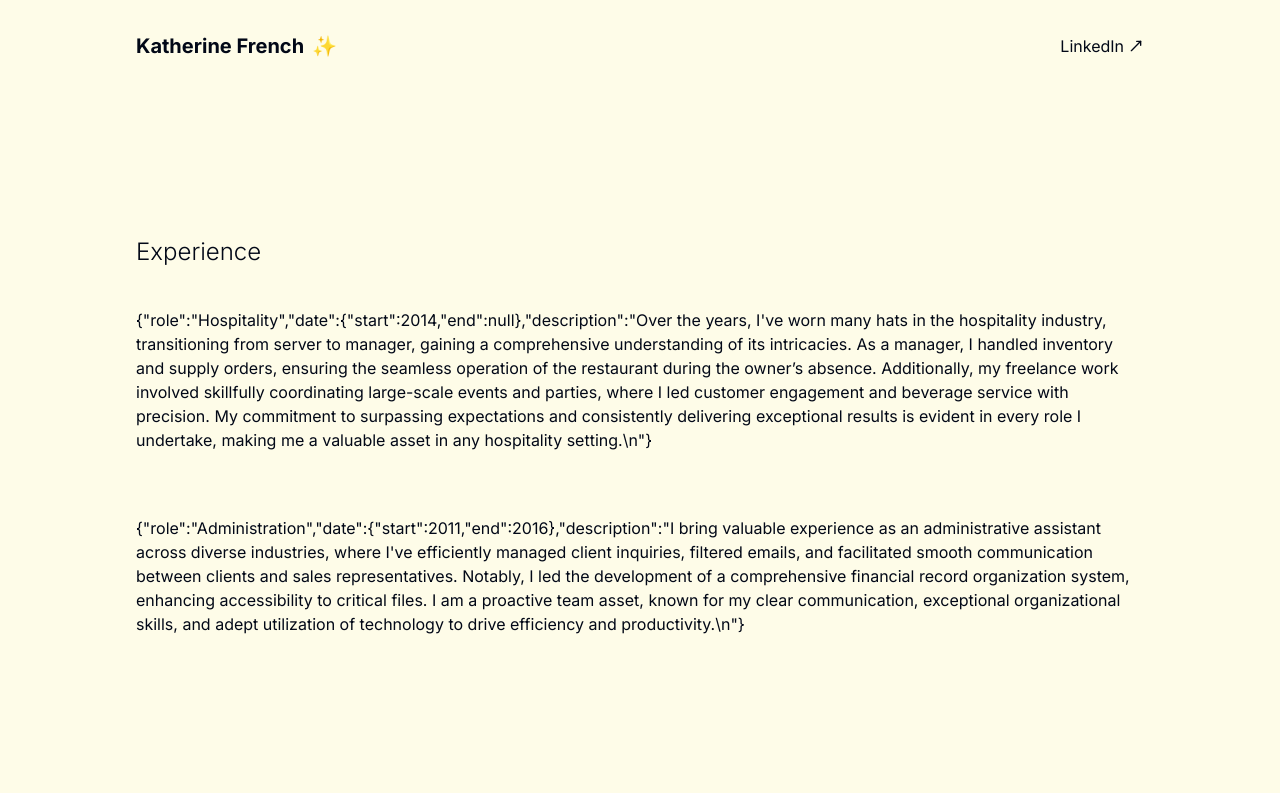
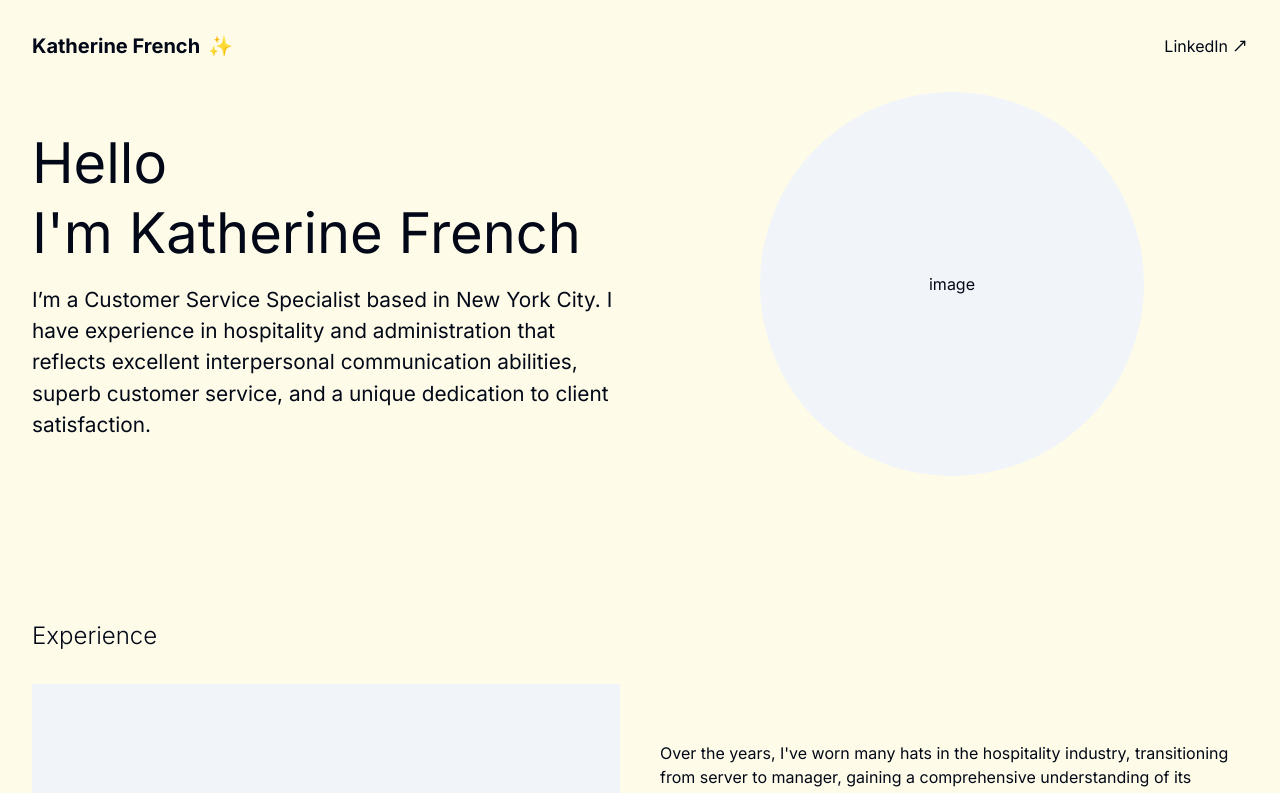
Before and after one commit to josephdburdick/katherinesfrench, a Next.js app: page / in a window 1280 px wide. Shown: the top 793 px of the page. Built offline with nearby package versions, Linux system fonts and the light colour scheme.

Commit message:
Add intro and experience; placeholder images

```diff
--- a/src/api/intro.md
+++ b/src/api/intro.md
@@ -1,8 +1,7 @@
 ---
 title: Intro
+heading1: Hello
+heading2: I'm Katherine French
 ---
 
-Hello
-I’m Katherine French
-
-I’m a Customer Service Specialist based in New Ykork City. I have experience in hospitality and administration that reflects excellent interpersonal communication abilities, superb customer service, and a unique dedication to client satisfaction.
+I’m a Customer Service Specialist based in New York City. I have experience in hospitality and administration that reflects excellent interpersonal communication abilities, superb customer service, and a unique dedication to client satisfaction.
--- a/src/app/_content/Experience.tsx
+++ b/src/app/_content/Experience.tsx
@@ -2,21 +2,19 @@
 
 import DateSpan from "@/components/global/DateSpan"
 import { useApi } from "@/components/providers/DataProvider"
-import { Experience, Role } from "@/lib/types"
+import { Experience as ExperienceType, Role } from "@/lib/types"
 import { cn } from "@/lib/utils"
 
 export default function Experience() {
   const { data } = useApi()
-  const experience: Experience = data.experience.attributes
+  const experience: ExperienceType = data.experience.attributes
   console.log(experience)
   const renderRole = (role: Role, key: number) => (
-    <li key={`role-${key}`} className="grid gap-2">
-      <div className="grid grid-cols-12">
-        <div className="col-span-12 font-semibold md:col-span-8 md:col-start-4"></div>
+    <li key={`role-${key}`}>
+      <div className="grid items-center gap-10 lg:grid-cols-2">
+        <div className="aspect-video bg-secondary"></div>
+        <div>{role.description}</div>
       </div>
-      <ul className="grid-auto-rows grid items-start gap-8">
-        {JSON.stringify(role)}
-      </ul>
     </li>
   )
 
--- a/src/app/_content/Intro.tsx
+++ b/src/app/_content/Intro.tsx
@@ -1,10 +1,42 @@
 "use client"
 
+import ExternalLink, {
+  ExternalLinkType,
+} from "@/components/global/ExternalLink"
 import { useApi } from "@/components/providers/DataProvider"
 
 function Intro() {
   const { data } = useApi()
-  return <div className="flex flex-col items-center justify-center"></div>
+  const { attributes, html } = data.intro
+
+  // const renderLinks = Object.values(data.contact.links).map(
+  //   (link: { href: string; text: string }, key: number) => (
+  //     <ExternalLink href={link.href} key={key}>
+  //       {link.text}
+  //     </ExternalLink>
+  //   ),
+  // )
+  return (
+    <div className="container">
+      <div className="grid grid-cols-12 gap-8">
+        <div className="col-span-12 flex items-center justify-center lg:col-span-6">
+          <div className="prose-scale flex flex-col space-y-4">
+            <h1>
+              {attributes.heading1}
+              <br /> {attributes.heading2}
+            </h1>
+            <div dangerouslySetInnerHTML={{ __html: html }} />
+            {/* {renderLinks} */}
+          </div>
+        </div>
+        <div className="col-span-12 flex items-center justify-center lg:col-span-6">
+          <div className="flex aspect-square w-96 max-w-full items-center justify-center rounded-full bg-secondary">
+            image
+          </div>
+        </div>
+      </div>
+    </div>
+  )
 }
 
 export default Intro
--- a/src/app/globals.css
+++ b/src/app/globals.css
@@ -1,29 +1,6 @@
 @tailwind base;
 @tailwind components;
 @tailwind utilities;
-
-@layer components {
-  .container {
-    @apply md:max-w-[768px] lg:max-w-[900px] xl:max-w-[1200px] 2xl:max-w-[1320px];
-    @apply px-4 sm:px-8 md:px-12 lg:px-16 xl:px-24;
-  }
-}
-
-.marquee-wrapper {
-  mask-image: linear-gradient(
-    to right,
-    rgba(0, 0, 0, 0),
-    rgba(0, 0, 0, 1) 20%,
-    rgba(0, 0, 0, 1) 80%,
-    rgba(0, 0, 0, 0)
-  );
-}
-
-@keyframes scrollLeft {
-  to {
-    left: -200px;
-  }
-}
 
 @layer base {
   :root {
@@ -48,28 +25,6 @@
     --ring: 222.2 84% 4.9%;
     --radius: 0.5rem;
   }
-
-  .dark {
-    --background: 222.2 84% 4.9%;
-    --foreground: 210 40% 98%;
-    --card: 222.2 84% 4.9%;
-    --card-foreground: 210 40% 98%;
-    --popover: 222.2 84% 4.9%;
-    --popover-foreground: 210 40% 98%;
-    --primary: 210 40% 98%;
-    --primary-foreground: 222.2 47.4% 11.2%;
-    --secondary: 217.2 32.6% 17.5%;
-    --secondary-foreground: 210 40% 98%;
-    --muted: 217.2 32.6% 17.5%;
-    --muted-foreground: 215 20.2% 65.1%;
-    --accent: 217.2 32.6% 17.5%;
-    --accent-foreground: 210 40% 98%;
-    --destructive: 0 62.8% 30.6%;
-    --destructive-foreground: 210 40% 98%;
-    --border: 217.2 32.6% 17.5%;
-    --input: 217.2 32.6% 17.5%;
-    --ring: 212.7 26.8% 83.9%;
-  }
 }
 
 @layer base {
--- a/src/app/layout.tsx
+++ b/src/app/layout.tsx
@@ -1,3 +1,4 @@
+import { cn } from "@/lib/utils"
 import { Inter } from "next/font/google"
 
 import "./globals.css"
@@ -11,7 +12,7 @@ export default async function RootLayout({
 }>) {
   return (
     <html lang="en">
-      <body className={inter.className}>{children}</body>
+      <body className={cn(inter.className, "bg-yellow-50")}>{children}</body>
     </html>
   )
 }
--- a/src/app/page.tsx
+++ b/src/app/page.tsx
@@ -12,14 +12,12 @@ export default async function Home() {
 
   return (
     <DataProvider initialData={data}>
-      <div className="max-h-[100dvh] bg-yellow-50">
       <Header />
       <Intro />
       <About />
       <Experience />
       <Header />
       <Footer />
-      </div>
     </DataProvider>
   )
 }
--- a/src/components/global/ExternalLink.tsx
+++ b/src/components/global/ExternalLink.tsx
@@ -3,12 +3,12 @@ import { PropsWithChildren } from "react"
 
 import Icon from "./Icon"
 
-type Props = PropsWithChildren & {
+export type ExternalLinkType = PropsWithChildren & {
   href: string;
   className?: string;
 };
 
-export default function ExternalLink(props: Props) {
+export default function ExternalLink(props: ExternalLinkType) {
   const { href, children, className = "" } = props
   return (
     <a
--- a/src/components/global/Footer.tsx
+++ b/src/components/global/Footer.tsx
@@ -1,4 +1,5 @@
 "use client"
 export default function Footer() {
   const year = new Date().getFullYear()
-return (<div>&copy; {year}</div>)}
+  return <div className="container">&copy; {year}</div>
+}
--- a/src/components/global/Header.tsx
+++ b/src/components/global/Header.tsx
@@ -12,13 +12,11 @@ export default function Header() {
   const { linkedin } = data.contact.attributes.links
   return (
     <header className={cn("container flex items-center justify-between py-8")}>
-      <h1 className="inline-flex items-center gap-2 text-xl font-bold">
+      <h1 className="inline-flex flex-nowrap items-center gap-2 text-xl font-bold">
         <span>{name}</span> ✨
       </h1>
-      <div className="flex items-center gap-2">
-        <div className="font-semi flex items-end justify-between gap-4 md:items-center">
-          <ExternalLink href={linkedin.url}>{linkedin.text}</ExternalLink>
-        </div>
+      <div className="font-semi flex items-end justify-between gap-4 md:items-center">
+        <ExternalLink href={linkedin.url}>{linkedin.text}</ExternalLink>
       </div>
     </header>
   )
--- a/src/lib/types.ts
+++ b/src/lib/types.ts
@@ -1,6 +1,7 @@
-export type ContactLink = {
+import { PropsWithChildren } from "react"
+
+export type ExternalLink = PropsWithChildren & {
   url: string;
-  label: string;
   icon?: string;
 };
 
--- a/tailwind.config.ts
+++ b/tailwind.config.ts
@@ -13,10 +13,10 @@ const config = {
     container: {
       center: true,
       padding: {
-        DEFAULT: "1rem",
-        lg: "2rem",
-        xl: "2rem",
-        "2xl": "4rem",
+        DEFAULT: "2rem",
+        lg: "4rem",
+        xl: "4rem",
+        "2xl": "6rem",
       },
       screens: {
         "2xl": "1400px",
```
Lines whose indentation alone changed are shown as unchanged.
